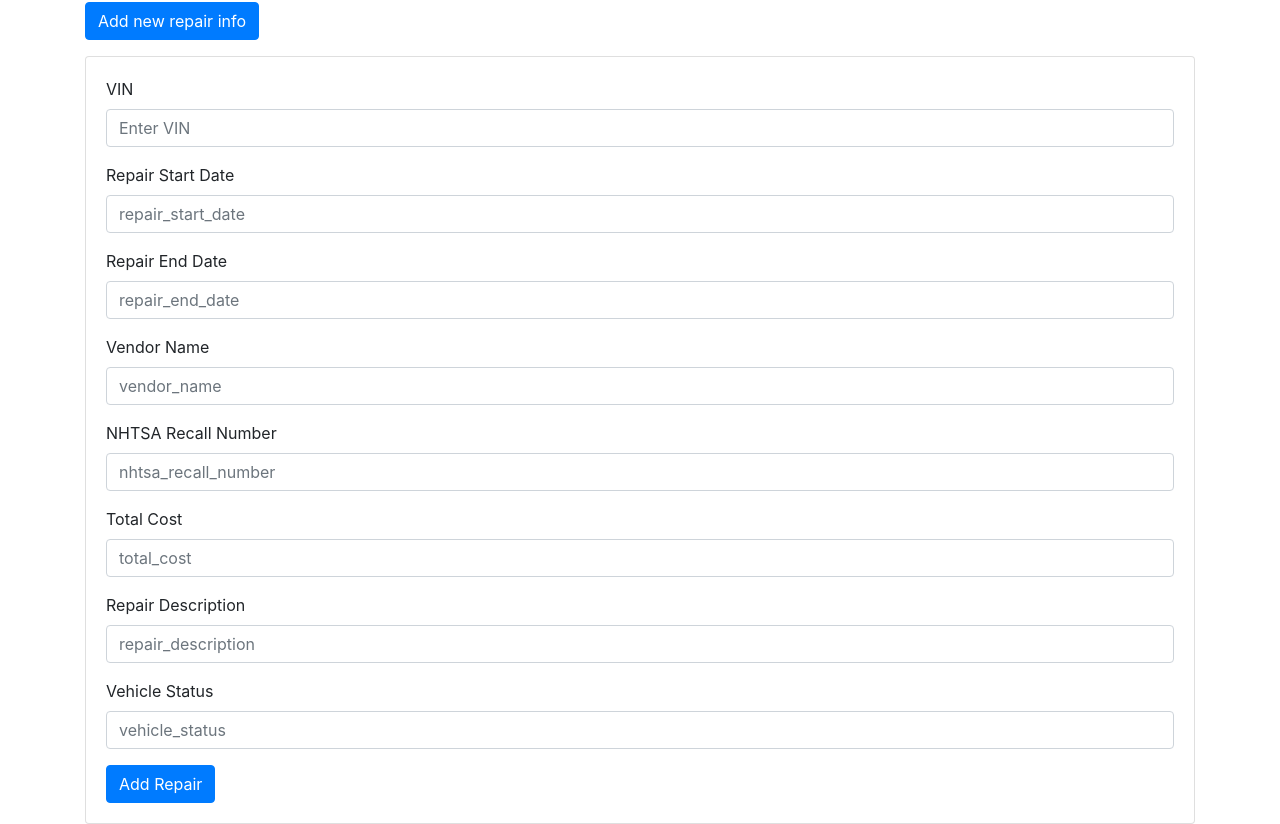
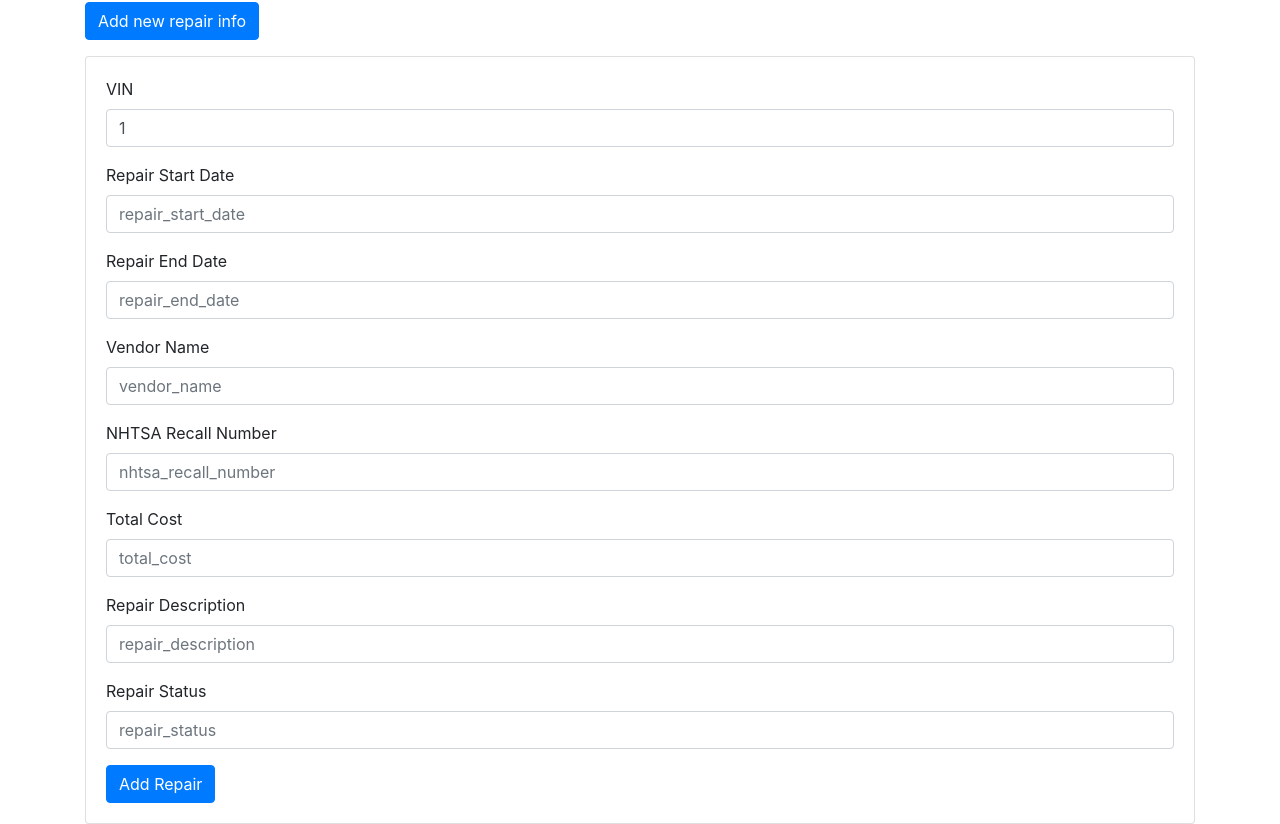
Before and after one commit to meetashok/cs6400-crud-app, a Flask app: a page that uses Phase_3/web/templates/repairs.html in a window 1280 px wide, after a click on "Add new repair info". Shown: the part 351-1175 px from the top of the page. Run offline with Flask 2, Linux system fonts and the light colour scheme; data that the repository does not hold is empty; some libraries are stand-ins or nearby versions.

Commit message:
minor changes to app.py

```diff
--- a/Phase_3/web/app.py
+++ b/Phase_3/web/app.py
@@ -3,7 +3,7 @@ from flask import Flask, render_template, redirect, url_for, request
 from flask_mysqldb import MySQL
 
 from flask_wtf import FlaskForm
-from wtforms import StringField, validators, Form, SubmitField
+from wtforms import StringField, validators, Form, SubmitField, DateField, FloatField, TextAreaField
 
 # create the application object
 app = Flask(__name__)
@@ -65,11 +65,25 @@ class BusinessForm(FlaskForm):
     pc_name = StringField("Primary contact name", validators=[validators.DataRequired()])
     pc_title = StringField("Primary contact title", validators=[validators.DataRequired()])
 
-# class RepairForm(FlaskForm):
-#     vendor_name = StringField("Vendor name", validators[validators.DataRequired()])
+class VendorForm(FlaskForm):
+    vendor_name = StringField("Vendor name", validators=[validators.DataRequired()])
+    vendor_phone_number = StringField("Phone number", validators=[validators.DataRequired()])
+    street = StringField("Street", validators=[validators.DataRequired()])
+    city = StringField("City", validators=[validators.DataRequired()])
+    state = StringField("State", validators=[validators.DataRequired()])
+    postal_code = StringField("Postal code", validators=[validators.DataRequired()])
 
-# @app.route('/repair')
-# @app.route('/repairs')
+class RepairForm(FlaskForm):
+    vin = StringField("VIN", validators=[validators.DataRequired()])
+    repair_start_date = DateField("Start date")
+    repair_end_date = DateField("End date")
+    vendor_name = StringField("Vendor name")
+    nhtsa_recall_number = StringField("NHTSA recall number")
+    total_cost = FloatField("Repair cost")
+    repair_description = StringField("Description")
+
+@app.route('/repair')
+@app.route('/repairs')
 @app.route('/repairs/vin=<string:vin>', methods=["GET", "POST"]) # http://localhost:5000/repairs/some_vin
 # @login_required
 def repairs(vin="BLANK"):
@@ -78,9 +92,27 @@ def repairs(vin="BLANK"):
     repair_data = cursor.fetchall()
     mysql.connection.commit()
     post_confirm = "nope"
+
+    form = RepairForm()
     if request.method == "POST":
-        post_confirm = "YUP"
-    return render_template("repairs.html", vin=vin, repair_data=repair_data, confirm=post_confirm)
+        post_confirm = request.form
+        # if form.validate() == True:
+        # vin = request.form.get["vin"]
+        # repair_start_date = form.repair_start_date.data
+        # repair_end_date = form.repair_end_date.data
+        # vendor_name = form.vendor_name.data
+        # nhtsa_recall_number = form.nhtsa_recall_number.data
+        # total_cost = form.total_cost.data
+        # repair_description = form.repair_description.data
+        # repair_status = "Pending"
+
+        #cursor = mysql.connection.cursor()
+        #cursor.execute("INSERT INTO repair VALUES (%s, %s, %s, %s, %s, %s, %s, %s)", (vin, repair_start_date, repair_end_date, vendor_name, nhtsa_recall_number, total_cost, repair_description, repair_status))
+        #mysql.connection.commit()
+        #return redirect(url_for("repairs"))
+        # else:
+        #     return redirect(url_for("welcome"))
+    return render_template("repairs.html", vin=vin, repair_data=repair_data, confirm=post_confirm, form=form)
 
 @app.route("/addindividual", methods=['GET', 'POST'])
 def addindividual():
--- a/Phase_3/web/templates/repairs.html
+++ b/Phase_3/web/templates/repairs.html
@@ -1,4 +1,6 @@
 {% extends "base.html" %}
+
+
 
 {% block content %}
 <!-- Page Content -->
@@ -44,35 +46,44 @@
       <form action="/repairs/vin=12345" method="POST">
       <div class="form-group">
         <label for="vin">VIN</label>
-        <input type="text" class="form-control" id="vin" aria-describedby="emailHelp" placeholder="Enter VIN">
+        <input type="text" class="form-control" id="vin" aria-describedby="emailHelp" placeholder="Enter VIN" name="vin" value="{{ vin }}">
+
+
       </div>
       <div class="form-group">
         <label for="repair_start_date">Repair Start Date</label>
-        <input type="text" class="form-control" id="repair_start_date" placeholder="repair_start_date">
+        <input type="text" class="form-control" id="repair_start_date" placeholder="repair_start_date" name="repair_start_date">
+
       </div>
       <div class="form-group">
         <label for="repair_end_date">Repair End Date</label>
-        <input type="text" class="form-control" id="repair_end_date" placeholder="repair_end_date">
+        <input type="text" class="form-control" id="repair_end_date" placeholder="repair_end_date" name="repair_end_date">
+
       </div>
       <div class="form-group">
         <label for="vendor_name">Vendor Name</label>
-        <input type="text" class="form-control" id="vendor_name" placeholder="vendor_name">
+        <input type="text" class="form-control" id="vendor_name" placeholder="vendor_name" name="vendor_name">
+
       </div>
       <div class="form-group">
         <label for="nhtsa_recall_number">NHTSA Recall Number</label>
-        <input type="text" class="form-control" id="nhtsa_recall_number" placeholder="nhtsa_recall_number">
+        <input type="text" class="form-control" id="nhtsa_recall_number" placeholder="nhtsa_recall_number" name="nhtsa_recall_number">
+
       </div>
       <div class="form-group">
         <label for="total_cost">Total Cost</label>
-        <input type="text" class="form-control" id="total_cost" placeholder="total_cost">
+        <input type="text" class="form-control" id="total_cost" placeholder="total_cost" name="total_cost">
+
       </div>
       <div class="form-group">
         <label for="repair_description">Repair Description</label>
-        <input type="text" class="form-control" id="repair_description" placeholder="repair_description">
+        <input type="text" class="form-control" id="repair_description" placeholder="repair_description" name="repair_description">
+
       </div>
       <div class="form-group">
-        <label for="vehicle_status">Vehicle Status</label>
-        <input type="text" class="form-control" id="vehicle_status" placeholder="vehicle_status">
+        <label for="repair_status">Repair Status</label>
+        <input type="text" class="form-control" id="repair_status" placeholder="repair_status" name="repair_status">
+
       </div>
       <button type="submit" class="btn btn-primary">Add Repair</button>
       </form>
```
